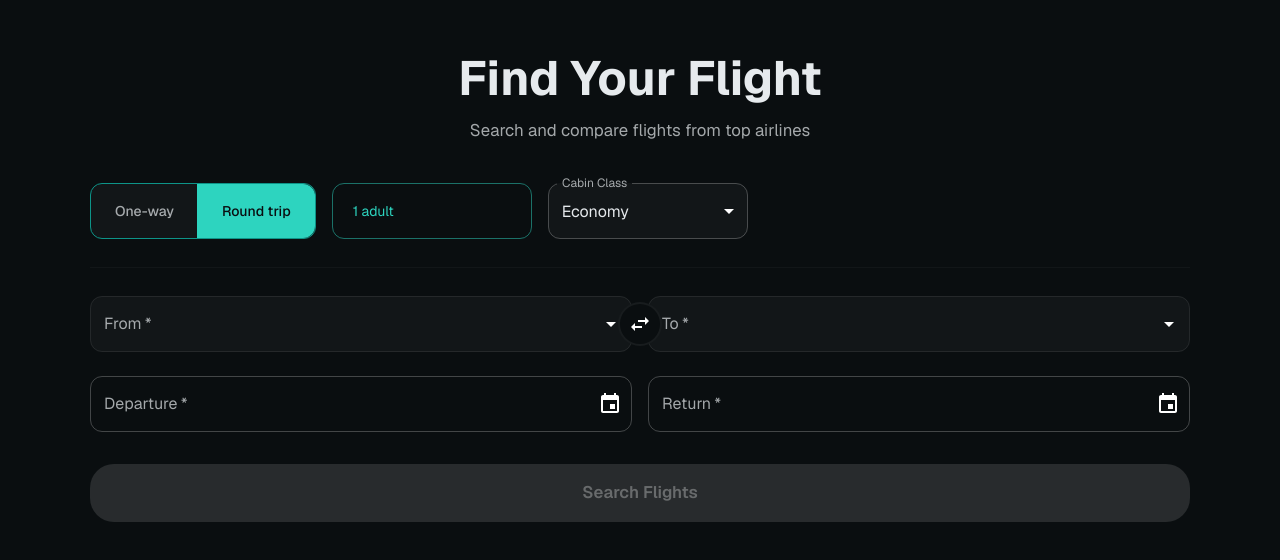
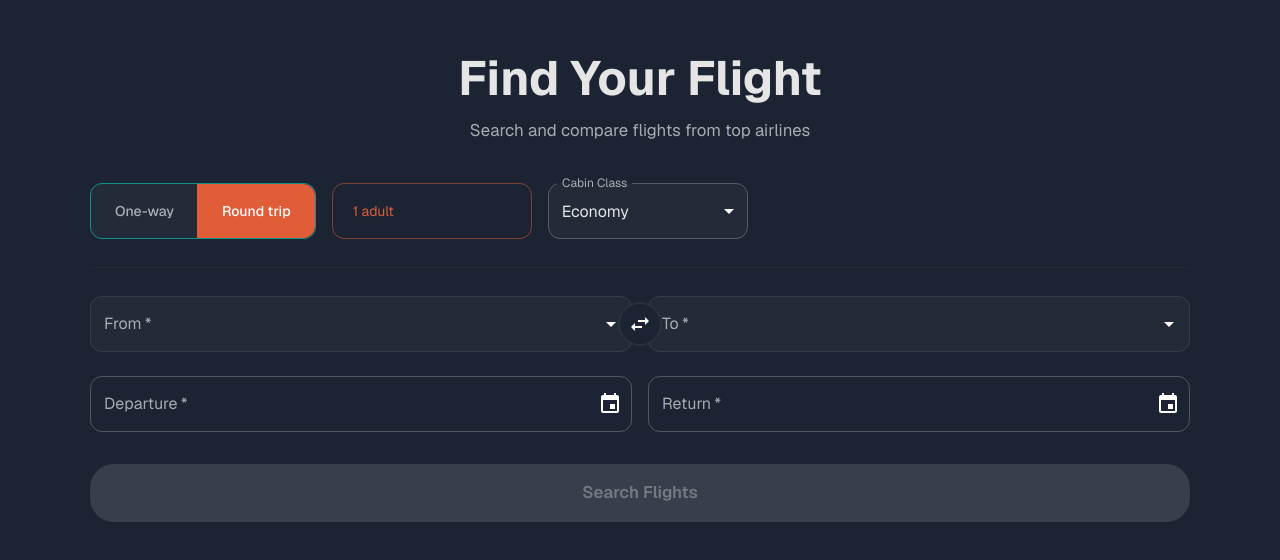
Before and after one commit to snegicodes/SkySearch, a Next.js app: page / in a window 1280 px wide. Shown: the part 914-1474 px from the top of the page. Built offline with nearby package versions, Linux system fonts and the light colour scheme.

Commit message:
styles:tangerine theme implemented

```diff
--- a/app/globals.css
+++ b/app/globals.css
@@ -16,37 +16,37 @@
   --indicator-success: #22c55e;
 }
 
-/* Minimal teal theme — few shades, subtle presence */
+/* Tangerine theme — primary #e05d38, dark base from palette */
 :root {
-  --background: #fafcfc;
-  --foreground: #0c1214;
-  --teal: #0d9488;
-  --teal-light: #2dd4bf;
-  --teal-dark: #0f766e;
-  --teal-muted: rgba(13, 148, 136, 0.12);
-  --teal-glow: rgba(13, 148, 136, 0.08);
+  --background: #f8f6f5;
+  --foreground: #1c2433;
+  --teal: #e05d38;
+  --teal-light: #ea7a5c;
+  --teal-dark: #c44d2a;
+  --teal-muted: rgba(224, 93, 56, 0.12);
+  --teal-glow: rgba(224, 93, 56, 0.08);
   --glass-bg: rgba(0, 0, 0, 0.02);
   --glass-border: rgba(0, 0, 0, 0.06);
   --grid-line: rgba(0, 0, 0, 0.03);
-  --grid-line-accent: rgba(13, 148, 136, 0.04);
-  --orb-teal: rgba(45, 212, 191, 0.06);
-  --gradient-bg: linear-gradient(165deg, #ffffff 0%, #fafcfc 50%, #f4f7f7 100%);
+  --grid-line-accent: rgba(224, 93, 56, 0.04);
+  --orb-teal: rgba(224, 93, 56, 0.06);
+  --gradient-bg: linear-gradient(165deg, #ffffff 0%, #f8f6f5 50%, #f0eeec 100%);
 }
 
 :root.dark {
-  --background: #0a0e10;
-  --foreground: #e6eaed;
-  --teal: #2dd4bf;
-  --teal-light: #5eead4;
-  --teal-dark: #14b8a6;
-  --teal-muted: rgba(45, 212, 191, 0.1);
-  --teal-glow: rgba(45, 212, 191, 0.12);
+  --background: #1c2433;
+  --foreground: #e5e5e5;
+  --teal: #e05d38;
+  --teal-light: #ea7a5c;
+  --teal-dark: #c44d2a;
+  --teal-muted: rgba(224, 93, 56, 0.1);
+  --teal-glow: rgba(224, 93, 56, 0.12);
   --glass-bg: rgba(255, 255, 255, 0.03);
   --glass-border: rgba(255, 255, 255, 0.06);
   --grid-line: rgba(255, 255, 255, 0.04);
-  --grid-line-accent: rgba(45, 212, 191, 0.05);
-  --orb-teal: rgba(45, 212, 191, 0.08);
-  --gradient-bg: linear-gradient(165deg, #0a0e10 0%, #0d1215 40%, #0a0e10 100%);
+  --grid-line-accent: rgba(224, 93, 56, 0.05);
+  --orb-teal: rgba(224, 93, 56, 0.08);
+  --gradient-bg: linear-gradient(165deg, #1c2433 0%, #2a303e 40%, #1c2433 100%);
 }
 
 @theme inline {
@@ -86,7 +86,7 @@ body {
   66% { transform: translate(-2px, 2px) scale(0.98); }
 }
 
-/* Hero gradient orb — minimal teal */
+/* Hero gradient orb — tangerine */
 .hero-orb {
   position: absolute;
   width: min(80vw, 600px);
--- a/src/api/adaptFlight.js
+++ b/src/api/adaptFlight.js
@@ -26,7 +26,7 @@ export function adaptAmadeusResponse(response) {
   const carriers = response.dictionaries?.carriers || {};
 
   return response.data
-    .map((offer) => {
+    .map((offer, index) => {
       const itinerary = offer.itineraries?.[0];
       if (!itinerary) return null;
 
@@ -48,7 +48,7 @@ export function adaptAmadeusResponse(response) {
         Math.round((arrivalTime - departureTime) / (1000 * 60));
 
       return {
-        id: offer.id,
+        id: offer.id ?? `flight-${index}`,
         airline: {
           code: carrierCode,
           name: getAirlineName(carrierCode, carriers),
--- a/src/components/AirportAutocomplete.js
+++ b/src/components/AirportAutocomplete.js
@@ -93,7 +93,7 @@ export default function AirportAutocomplete({
       getOptionLabel={getOptionLabel}
       filterOptions={(x) => x}
       isOptionEqualToValue={(option, value) =>
-        option.iataCode === value.iataCode
+        value != null && option.iataCode === value.iataCode
       }
       renderInput={(params) => (
         <TextField
--- a/src/components/FiltersSidebar.js
+++ b/src/components/FiltersSidebar.js
@@ -96,7 +96,9 @@ export default function FiltersSidebar({ open, onClose, flights }) {
       </Typography>
       <Slider
         value={priceRange}
-        onChange={(_, value) => setPriceRange(value)}
+        onChange={(_, value) =>
+          setPriceRange(Array.isArray(value) ? value : [value, value])
+        }
         valueLabelDisplay="auto"
         valueLabelFormat={(v) => `$${v}`}
         min={minPrice}
--- a/src/components/PassengerSelector.js
+++ b/src/components/PassengerSelector.js
@@ -31,10 +31,10 @@ export default function PassengerSelector({
   useEffect(() => {
     if (anchorEl) {
       setTempCounts({
-        adults,
-        children,
-        infantsInSeat,
-        infantsOnLap,
+        adults: adults ?? 1,
+        children: children ?? 0,
+        infantsInSeat: infantsInSeat ?? 0,
+        infantsOnLap: infantsOnLap ?? 0,
       });
     }
   }, [anchorEl, adults, children, infantsInSeat, infantsOnLap]);
--- a/src/domain/flight.js
+++ b/src/domain/flight.js
@@ -76,11 +76,12 @@ export function calculateBestScore(
   minDuration,
   maxDuration
 ) {
+  if (!flight?.price || typeof flight.price.amount !== "number") return 0;
   const priceRange = maxPrice - minPrice || 1;
   const durationRange = maxDuration - minDuration || 1;
   const priceScore = 1 - (flight.price.amount - minPrice) / priceRange;
   const durationScore =
-    1 - (flight.durationMinutes - minDuration) / durationRange;
+    1 - ((flight.durationMinutes ?? 0) - minDuration) / durationRange;
   return 0.6 * priceScore + 0.4 * durationScore;
 }
 
@@ -91,7 +92,7 @@ export function calculateBestScore(
  * @returns {'low' | 'average' | 'high'}
  */
 export function getPriceConfidence(flight, allFlights) {
-  if (!allFlights?.length) return "average";
+  if (!flight || !allFlights?.length) return "average";
   const sorted = [...allFlights].sort(
     (a, b) => a.price.amount - b.price.amount
   );
--- a/src/hooks/useFlights.js
+++ b/src/hooks/useFlights.js
@@ -46,7 +46,17 @@ export function useFlights(params) {
       });
       if (params.returnDate) searchParams.set("returnDate", params.returnDate);
       const res = await fetch(`/api/flights?${searchParams.toString()}`);
-      if (!res.ok) throw new Error(await res.text());
+      if (!res.ok) {
+        const text = await res.text();
+        let message = text;
+        try {
+          const errJson = JSON.parse(text);
+          if (errJson?.error) message = errJson.error;
+        } catch {
+          if (text.length > 80) message = `${text.slice(0, 80)}…`;
+        }
+        throw new Error(message);
+      }
       const json = await res.json();
       setData(json.flights ?? []);
     } catch (err) {
--- a/src/providers/MUIThemeProvider.js
+++ b/src/providers/MUIThemeProvider.js
@@ -23,17 +23,22 @@ export function MUIThemeProvider({ children }) {
         palette: {
           mode: isDark ? "dark" : "light",
           primary: {
-            main: isDark ? "#2dd4bf" : "#0d9488", // teal
-            light: isDark ? "#5eead4" : "#2dd4bf", // teal-light
-            dark: isDark ? "#14b8a6" : "#0f766e", // teal-dark
+            main: "#e05d38", // tangerine
+            light: "#ea7a5c",
+            dark: "#c44d2a",
+            contrastText: "#ffffff",
+          },
+          secondary: {
+            main: isDark ? "#2a303e" : "#3d4554",
+            contrastText: isDark ? "#e5e5e5" : "#1c2433",
           },
           background: {
-            default: isDark ? "#0a0e10" : "#fafcfc",
-            paper: isDark ? "rgba(255, 255, 255, 0.03)" : "rgba(0, 0, 0, 0.02)",
+            default: isDark ? "#1c2433" : "#f8f6f5",
+            paper: isDark ? "#2a303e" : "#ffffff",
           },
           text: {
-            primary: isDark ? "#e6eaed" : "#0c1214",
-            secondary: isDark ? "rgba(230, 234, 237, 0.7)" : "rgba(12, 18, 20, 0.7)",
+            primary: isDark ? "#e5e5e5" : "#1c2433",
+            secondary: isDark ? "rgba(229, 229, 229, 0.7)" : "rgba(28, 36, 51, 0.7)",
           },
           divider: isDark
             ? "rgba(255, 255, 255, 0.06)"
@@ -62,10 +67,10 @@ export function MUIThemeProvider({ children }) {
                 transition: "all 0.2s ease",
               },
               contained: {
-                backgroundColor: isDark ? "#2dd4bf" : "#0d9488",
-                color: isDark ? "#0a0e10" : "#ffffff",
+                backgroundColor: "#e05d38",
+                color: "#ffffff",
                 "&:hover": {
-                  backgroundColor: isDark ? "#5eead4" : "#0f766e",
+                  backgroundColor: "#ea7a5c",
                 },
               },
             },
@@ -86,12 +91,10 @@ export function MUIThemeProvider({ children }) {
                     borderWidth: 1.5,
                   },
                   "&:hover fieldset": {
-                    borderColor: isDark
-                      ? "rgba(45, 212, 191, 0.4)"
-                      : "rgba(13, 148, 136, 0.4)",
+                    borderColor: "rgba(224, 93, 56, 0.4)",
                   },
                   "&.Mui-focused fieldset": {
-                    borderColor: isDark ? "#2dd4bf" : "#0d9488",
+                    borderColor: "#e05d38",
                     borderWidth: 2,
                   },
                 },
@@ -115,12 +118,10 @@ export function MUIThemeProvider({ children }) {
                     borderWidth: 1.5,
                   },
                   "&:hover fieldset": {
-                    borderColor: isDark
-                      ? "rgba(45, 212, 191, 0.4)"
-                      : "rgba(13, 148, 136, 0.4)",
+                    borderColor: "rgba(224, 93, 56, 0.4)",
                   },
                   "&.Mui-focused fieldset": {
-                    borderColor: isDark ? "#2dd4bf" : "#0d9488",
+                    borderColor: "#e05d38",
                     borderWidth: 2,
                   },
                 },
@@ -147,7 +148,7 @@ export function MUIThemeProvider({ children }) {
                   isDark ? "rgba(255, 255, 255, 0.06)" : "rgba(0, 0, 0, 0.06)"
                 }`,
                 "&:hover": {
-                  borderColor: isDark ? "#2dd4bf" : "#0d9488",
+                  borderColor: "#e05d38",
                 },
                 transition: "border-color 0.2s ease",
               },
@@ -170,16 +171,14 @@ export function MUIThemeProvider({ children }) {
                 border: "none",
                 color: isDark ? "rgba(230, 234, 237, 0.7)" : "rgba(12, 18, 20, 0.7)",
                 "&.Mui-selected": {
-                  backgroundColor: isDark ? "#2dd4bf" : "#0d9488",
-                  color: isDark ? "#0a0e10" : "#ffffff",
+                  backgroundColor: "#e05d38",
+                  color: "#ffffff",
                   "&:hover": {
-                    backgroundColor: isDark ? "#5eead4" : "#0f766e",
+                    backgroundColor: "#ea7a5c",
                   },
                 },
                 "&:hover": {
-                  backgroundColor: isDark
-                    ? "rgba(45, 212, 191, 0.1)"
-                    : "rgba(13, 148, 136, 0.1)",
+                  backgroundColor: "rgba(224, 93, 56, 0.1)",
                 },
               },
             },
@@ -200,12 +199,10 @@ export function MUIThemeProvider({ children }) {
                   borderWidth: 1.5,
                 },
                 "&:hover .MuiOutlinedInput-notchedOutline": {
-                  borderColor: isDark
-                    ? "rgba(45, 212, 191, 0.4)"
-                    : "rgba(13, 148, 136, 0.4)",
+                  borderColor: "rgba(224, 93, 56, 0.4)",
                 },
                 "&.Mui-focused .MuiOutlinedInput-notchedOutline": {
-                  borderColor: isDark ? "#2dd4bf" : "#0d9488",
+                  borderColor: "#e05d38",
                   borderWidth: 2,
                 },
               },
```
